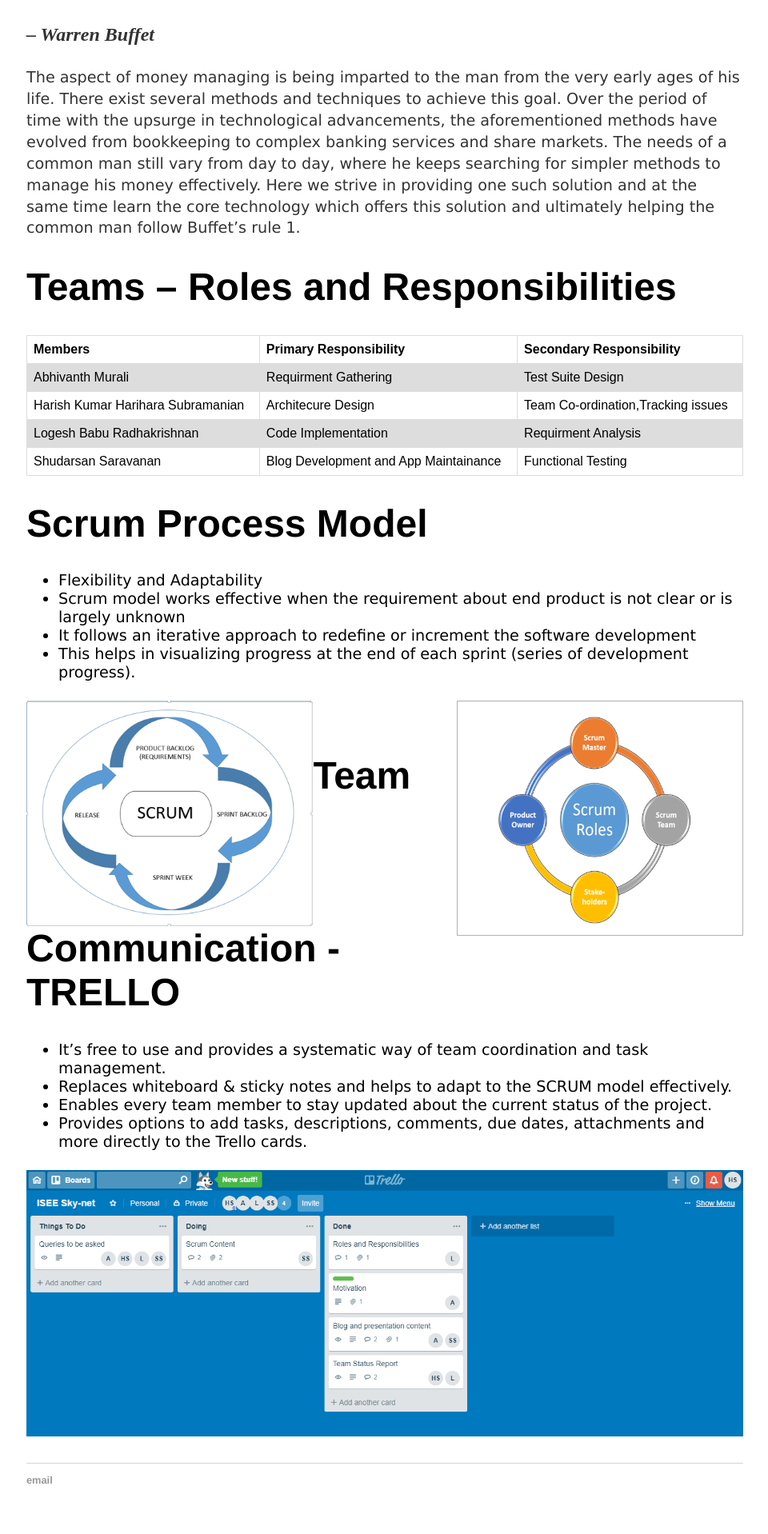
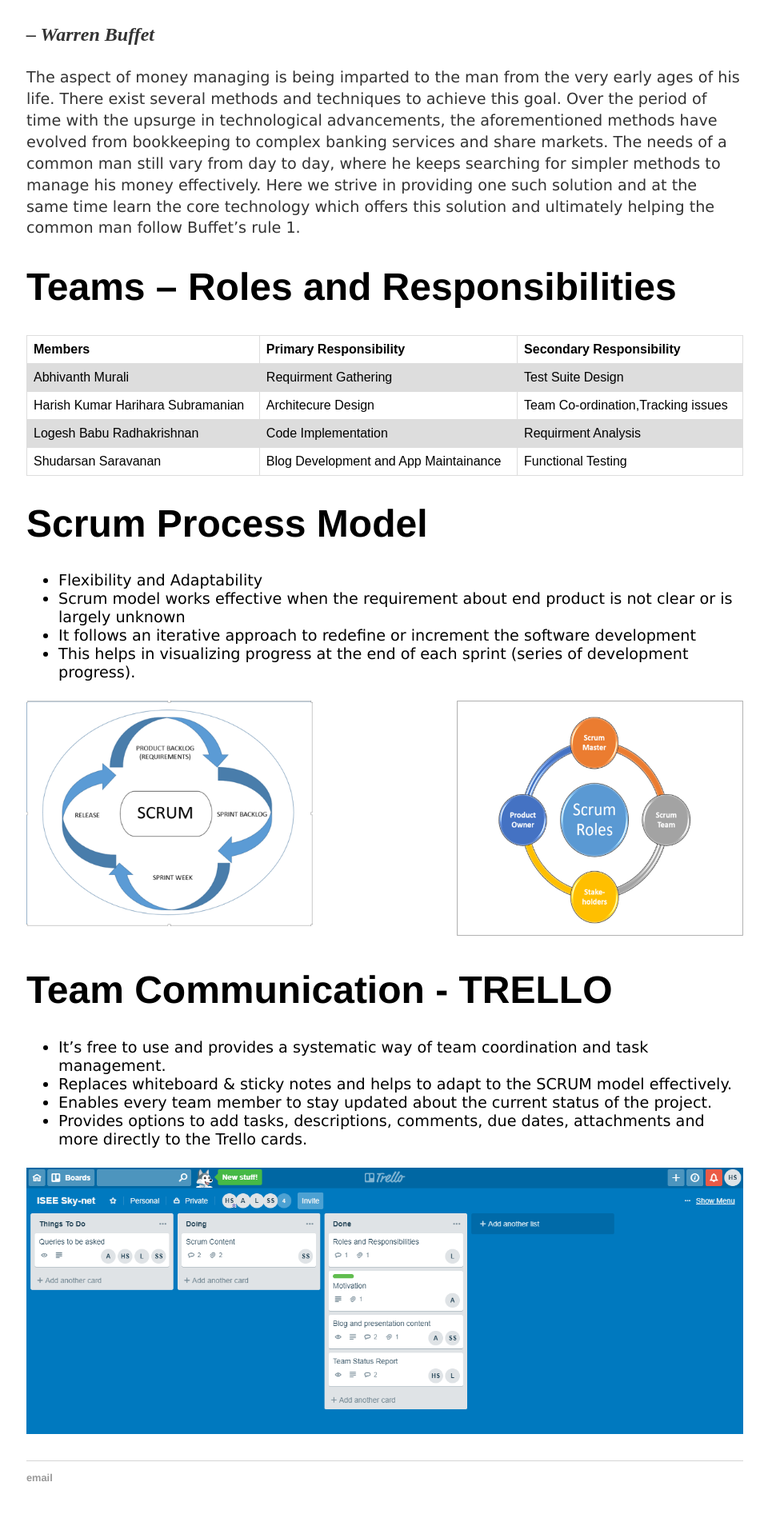
Before and after one commit to DBSE-teaching/isee2019-Sky-Net, a Jekyll site: the page built from docs/_posts/2018-04-04-second-post.md, in a window 1280 px wide. Shown: the part 831-2749 px from the top of the page at 80% size, without its empty margins (159-1119 px from the left). Built offline with Jekyll 4.4.1, drawn with Linux system fonts in a browser that asks for light colours.

Commit message:
Update 2018-04-04-second-post.md

```diff
--- a/docs/_posts/2018-04-04-second-post.md
+++ b/docs/_posts/2018-04-04-second-post.md
@@ -72,7 +72,7 @@
 
 ![Deadline image]({{site.baseurl}}/images/Picture1.png "Scrum1"){:height="40%" width="40%" align="left"}
 ![Deadline image]({{site.baseurl}}/images/Picture2.png "Scrum2"){:height="30%" width="40%" align="right"}
-<br>
+<br> <br> <br> <br> <br> <br> <br> <br> <br>
 
 # Team Communication - TRELLO
 
```
